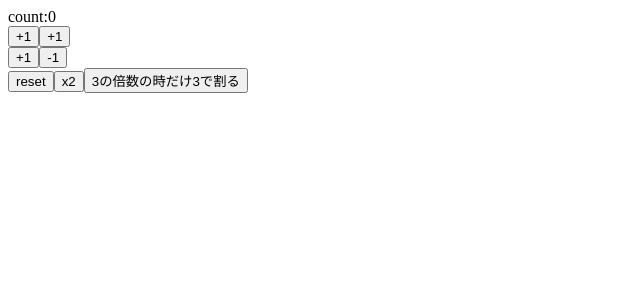
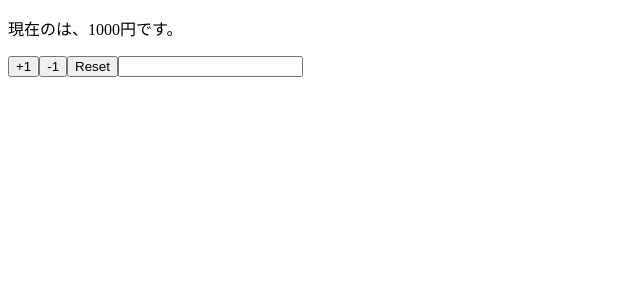
Before and after one commit to YusukeMiyao/react-hooks-101, a React (Create React App) app: page / in a window 1280 px wide. Shown: the top 300 px of the page, without its empty margins (0-640 px from the left). Built offline with nearby package versions, Linux system fonts and the light colour scheme.

Commit message:
implement component using multiple states

```diff
--- a/src/App.js
+++ b/src/App.js
@@ -1,36 +1,28 @@
 import React, { useState } from 'react';
 
-const App = () => {
-  const [count, setCount] = useState(0)
-  const increment = () => setCount(count + 1)
-  const decrement = () => setCount(count - 1)
+const App = props => {
+  const [name, setName] = useState(props.name)
+  const [price, setPrice] = useState(props.price)
 
-  const increment2 = () => setCount(previousCount => previousCount + 1)
-  const decrement2 = () => setCount(previousCount => previousCount - 1)
-  const double = () => setCount(count * 2)
-  const reset = () => setCount(0)
-  const divide3 = () => setCount(previousCount =>
-      previousCount /3 === 0 ? previousCount / 3 : previousCount
-  )
+  const reset =()=>{
+    setPrice(props.price)
+    setName(props.name)
+  }
 
   return (
     <>
-      <div >
-        count:{count}
-      </div>
-        <button onClick={increment}>+1</button>
-      <button onClick={decrement}>+1</button>
-      <div>
-        <button onClick={increment2}>+1</button>
-        <button onClick={decrement2}>-1</button>
-      </div>
-      <div>
-        <button onClick={reset}>reset</button>
-        <button onClick={double}>x2</button>
-        <button onClick={ divide3}>3の倍数の時だけ3で割る</button>
-      </div>
+      <p>現在の{name}は、{price}円です。</p>
+      <button onClick={() => setPrice(price + 1)}>+1</button>
+      <button onClick={() => setPrice(price - 1)}>-1</button>
+      <button onClick={reset}>Reset</button>
+      <input value={name} onChange={e => setName(e.target.value)}/>
     </>
   );
 }
 
+App.defaultProps = {
+    name: '',
+    price:1000
+}
+
 export default App;
```
